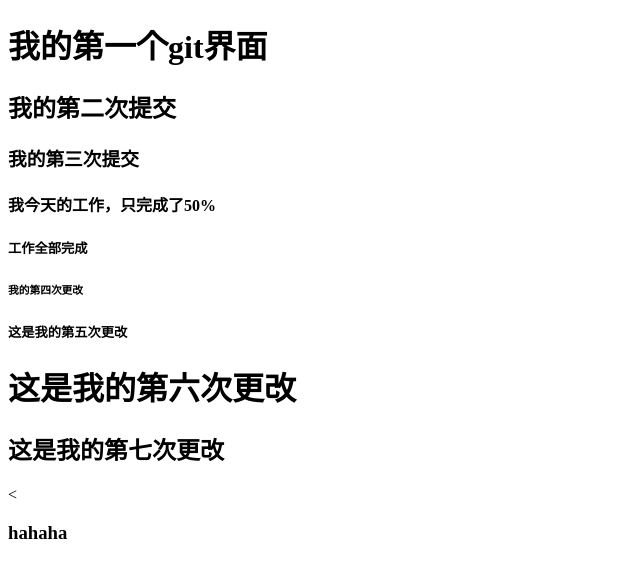
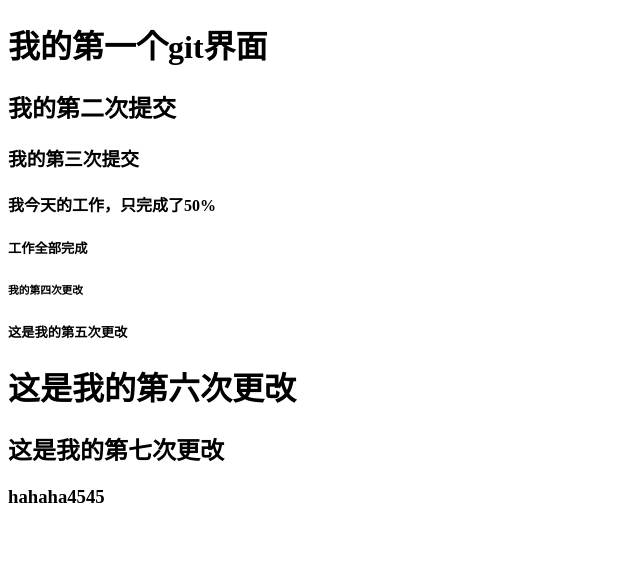
Before and after one commit to sea520-520/text001, a plain HTML site: page index.html in a window 1280 px wide. Shown: the whole page, without its empty margins (0-640 px from the left). Drawn offline with Linux system fonts and the light colour scheme.

Commit message:
哈哈哈哈

```diff
--- a/index.html
+++ b/index.html
@@ -14,6 +14,6 @@
 	<h5>这是我的第五次更改</h5>
 	<h1>这是我的第六次更改</h1>
 	<h2>这是我的第七次更改</h2>
-	<<h3>hahaha</h3>
+	<h3>hahaha4545</h3>
 </body>
 </html>
```
